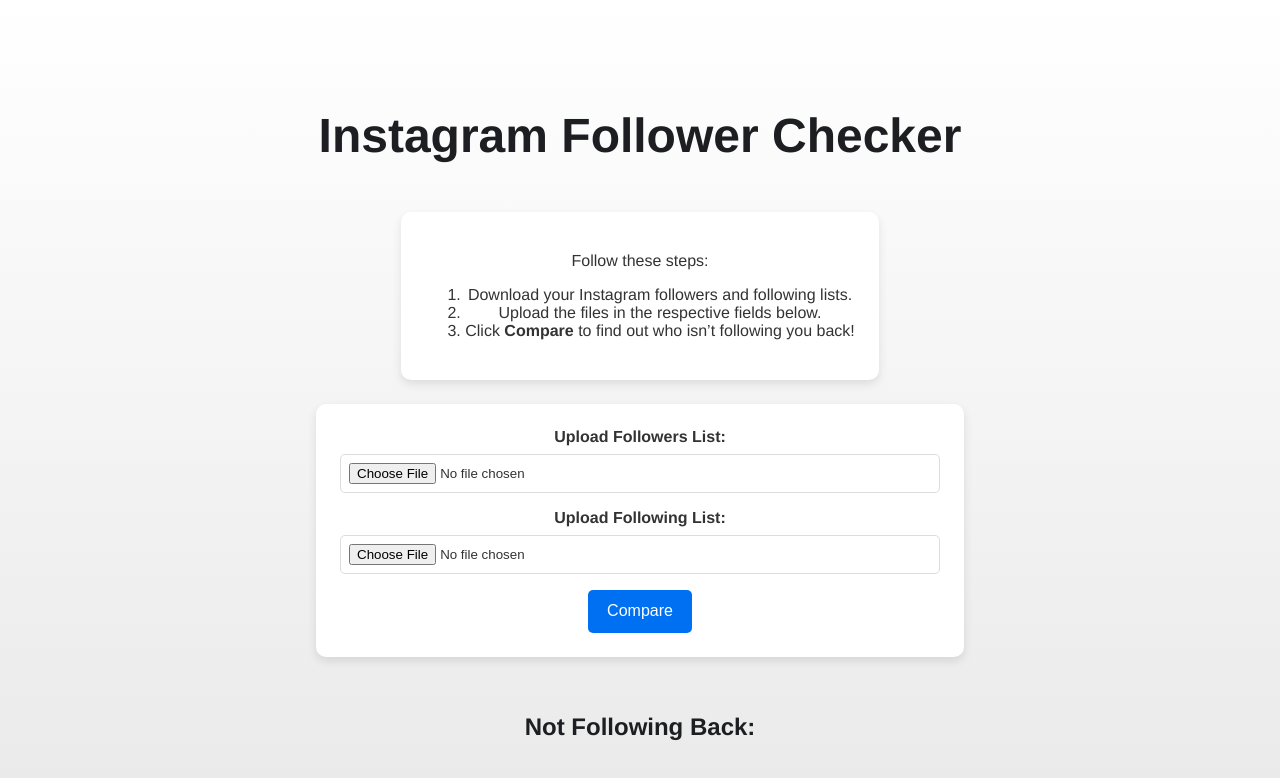
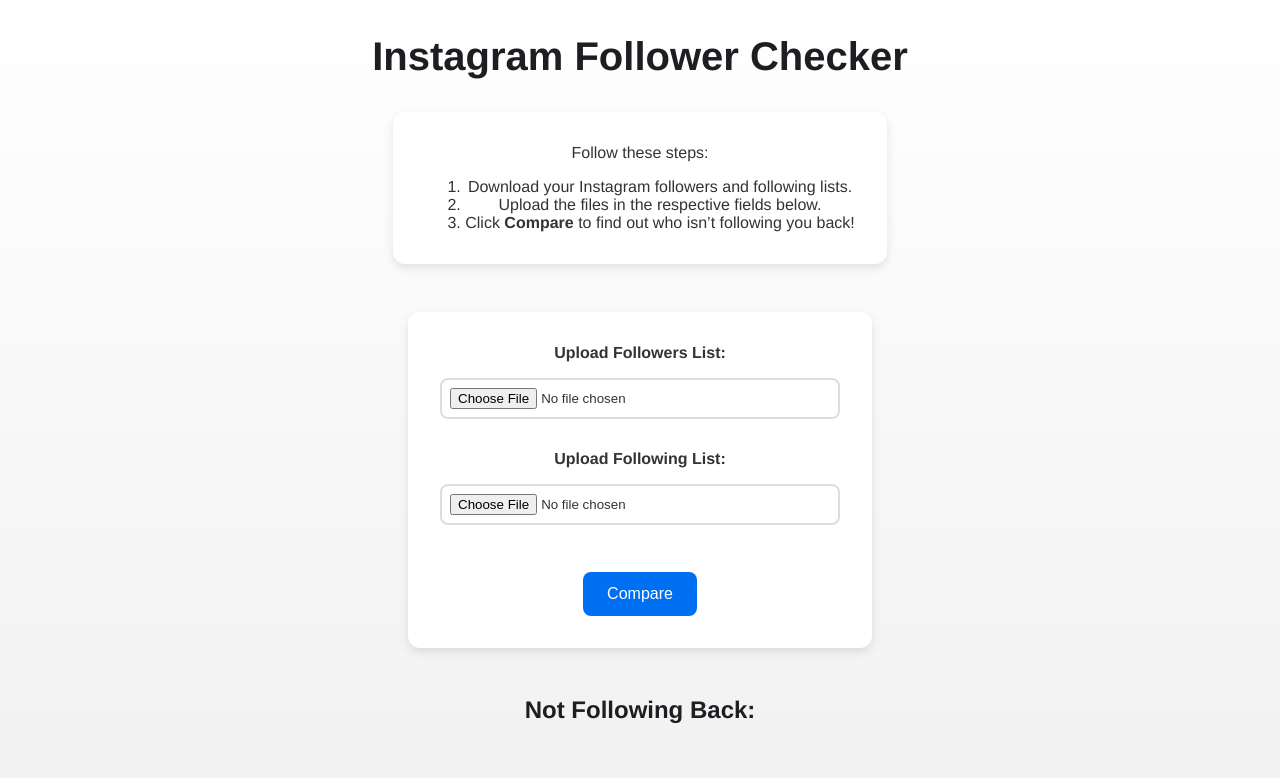
Before and after one commit to peywan/follower-checker, a Next.js app: page / in a window 1280 px wide. Shown: the top 778 px of the page. Built offline with nearby package versions, Linux system fonts and the light colour scheme.

Commit message:
fixed some styles

```diff
--- a/src/app/page.js
+++ b/src/app/page.js
@@ -9,6 +9,7 @@
   const [results, setResults] = useState([]);
   const [error, setError] = useState('');
 
+  // Handle file selection
   const handleFileChange = (e, type) => {
     if (type === 'followers') {
       setFollowersFile(e.target.files[0]);
@@ -17,6 +18,7 @@
     }
   };
 
+  // Handle Compare button click
   const handleCompare = async () => {
     if (!followersFile || !followingFile) {
       alert('Please upload both files.');
@@ -28,6 +30,7 @@
     formData.append('following', followingFile);
 
     try {
+      // You can replace the fetch URL with your actual backend if needed
       const res = await fetch('http://127.0.0.1:5000/api/compare', {
         method: 'POST',
         body: formData,
@@ -60,7 +63,9 @@
             <ol>
               <li>Download your Instagram followers and following lists.</li>
               <li>Upload the files in the respective fields below.</li>
-              <li>Click <b>Compare</b> to find out who isn’t following you back!</li>
+              <li>
+                Click <b>Compare</b> to find out who isn’t following you back!
+              </li>
             </ol>
           </div>
 
@@ -87,7 +92,8 @@
           <div className={styles.results}>
             <h2>Not Following Back:</h2>
             {error && <p className={styles.error}>{error}</p>}
-            <div className={styles.resultContainer}>
+
+            <div className={styles.resultGrid}>
               {results.map((user, index) => (
                   <div key={index} className={styles.resultBox}>
                     <a
--- a/src/app/page.module.css
+++ b/src/app/page.module.css
@@ -1,147 +1,172 @@
+/* Overall container styling */
 .container {
+  font-family: 'Helvetica Neue', Arial, sans-serif;
   padding: 2rem;
-  background: linear-gradient(to bottom, #ffffff, #e8e8e8);
+  background: linear-gradient(to bottom, #ffffff, #f0f0f0);
+  color: #333;
   min-height: 100vh;
-  display: flex;
-  flex-direction: column;
-  align-items: center;
-  justify-content: center;
   text-align: center;
 }
 
+/* Header styling */
 .header {
   margin-bottom: 2rem;
 }
 
 .title {
-  font-size: 3rem;
+  font-size: 2.5rem;
   font-weight: bold;
   color: #1c1e21;
 }
 
+/* Main content area */
 .main {
   display: flex;
   flex-direction: column;
   align-items: center;
-  gap: 1.5rem;
-  max-width: 600px;
-  width: 100%;
 }
 
+/* Instructions box */
 .instructions {
-  padding: 1.5rem;
-  background: #ffffff;
-  border-radius: 10px;
+  margin-bottom: 2rem;
+  background: #fff;
+  padding: 1rem 2rem;
+  border-radius: 12px;
   box-shadow: 0 4px 10px rgba(0, 0, 0, 0.1);
+  max-width: 600px;
 }
 
+/* Card for file inputs */
 .card {
-  padding: 1.5rem;
-  background: #ffffff;
-  border-radius: 10px;
+  margin: 1rem 0;
+  padding: 2rem;
+  background: #fff;
+  border-radius: 12px;
   box-shadow: 0 4px 10px rgba(0, 0, 0, 0.1);
   width: 100%;
+  max-width: 400px;
+  display: flex;
+  flex-direction: column;
+  gap: 1rem;
+  align-items: center;
 }
 
+/* Label for file inputs */
 .label {
-  font-size: 1rem;
   font-weight: bold;
-  display: block;
-  margin-bottom: 0.5rem;
   color: #333;
 }
 
+/* Styling file inputs */
 .fileInput {
-  display: block;
+  width: 100%;
+  border: 2px solid #ddd;
+  border-radius: 8px;
   padding: 0.5rem;
-  border: 1px solid #ddd;
-  border-radius: 5px;
-  margin-bottom: 1rem;
-  width: 100%;
-  box-sizing: border-box;
+  cursor: pointer;
 }
 
+.fileInput:hover {
+  border-color: #bbb;
+}
+
+/* Compare Button styling */
 .compareButton {
-  padding: 0.8rem 1.2rem;
+  margin-top: 1rem;
+  padding: 0.8rem 1.5rem;
+  border: none;
   background: #0070f3;
-  color: #ffffff;
-  border-radius: 5px;
+  color: #fff;
+  border-radius: 8px;
+  font-size: 1rem;
   cursor: pointer;
-  border: none;
-  font-size: 1rem;
   transition: transform 0.3s ease, box-shadow 0.3s ease;
 }
 
 .compareButton:hover {
   transform: scale(1.05);
-  box-shadow: 0 4px 15px rgba(0, 0, 0, 0.2);
+  box-shadow: 0 4px 12px rgba(0, 0, 0, 0.15);
 }
 
+/* Results container */
 .results {
   margin-top: 2rem;
 }
 
-.resultContainer {
-  display: flex;
-  flex-wrap: wrap;
-  gap: 1rem;
-  justify-content: center;
+/* Error text styling */
+.error {
+  color: red;
+  margin-top: 1rem;
 }
 
+/* The grid for returned users: 5 columns */
+.resultGrid {
+  display: grid;
+  grid-template-columns: repeat(5, 1fr);
+  gap: 1rem;
+  justify-items: center;
+  padding: 1rem;
+  max-width: 900px;
+  margin: 0 auto;
+}
+
+/* Individual user boxes */
 .resultBox {
-  background: #ffffff;
+  background: #fff;
   padding: 1rem;
   border-radius: 8px;
   box-shadow: 0 4px 8px rgba(0, 0, 0, 0.1);
   text-align: center;
+  width: 120px;      /* Uniform width */
+  height: 50px;      /* Uniform height */
+  display: flex;
+  align-items: center;
+  justify-content: center;
   transition: transform 0.2s ease, background 0.2s ease;
 }
 
+/* Hover effect on each user box */
 .resultBox:hover {
   transform: translateY(-5px);
   background: #f5f5f5;
 }
 
+/* Link styling inside the box */
 .resultBox a {
   font-size: 1rem;
   font-weight: bold;
   color: #4267b2;
   text-decoration: none;
-}
+  word-wrap: break-word; /* Allows long words to break */
+  overflow-wrap: break-word; /* Ensures text wraps within the box */
+  text-align: center; /* Centers text within the box */
+  display: block; /* Ensures text respects the block structure */
+  word-wrap: break-word;
+  overflow-wrap: break-word;
+  text-align: center;
 
-.error {
-  color: red;
-  font-size: 1rem;
-  margin-top: 1rem;
 }
 
 
-/* Other existing styles */
-
-.resultContainer {
-  display: flex;
-  flex-wrap: wrap;
-  gap: 1rem;
-  justify-content: center;
+/* On smaller screens, make the grid more responsive */
+@media (max-width: 600px) {
+  .resultGrid {
+    grid-template-columns: repeat(2, 1fr);
+  }
 }
 
-.resultBox {
-  background: #ffffff;
-  padding: 1rem;
-  border-radius: 8px;
-  box-shadow: 0 4px 8px rgba(0, 0, 0, 0.1);
-  text-align: center;
-  transition: transform 0.2s ease, background 0.2s ease;
+
+/* On smaller screens, make the box smaller */
+@media (max-width: 400px) {
+  .resultBox {
+    width: 100px;
+    height: 40px;
+  }
 }
 
-.resultBox:hover {
-  transform: translateY(-5px);
-  background: #f5f5f5;
-}
-
-.resultBox a {
-  font-size: 1rem;
-  font-weight: bold;
-  color: #4267b2;
-  text-decoration: none;
-}
+/* On smaller screens, make the box text smaller */
+  @media (max-width: 400px) {
+    .resultBox a {
+      font-size: 0.8rem;
+    }
+  }
```
